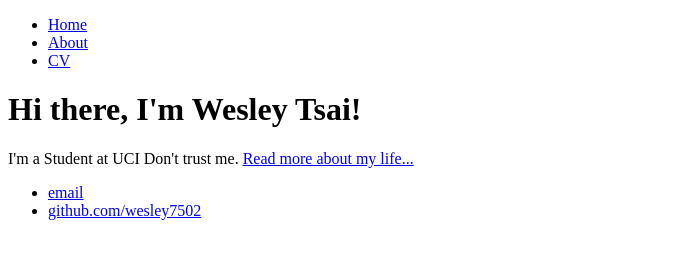
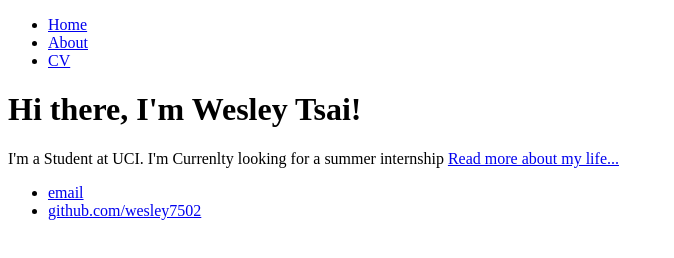
Before and after one commit to wesley7502/wesley7502.github.io, a plain HTML site: page index.html in a window 1280 px wide. Shown: the whole page, without its empty margins (0-674 px from the left). Drawn offline with Linux system fonts and the light colour scheme.

Commit message:
small text change

```diff
--- a/index.html
+++ b/index.html
@@ -14,7 +14,7 @@
 		<div class="container">
     		<div class="blurb">
         		<h1>Hi there, I'm Wesley Tsai!</h1>
-				<p>I'm a Student at UCI Don't trust me. <a href="/about">Read more about my life...</a></p>
+				<p>I'm a Student at UCI. I'm Currenlty looking for a summer internship <a href="/about">Read more about my life...</a></p>
     		</div><!-- /.blurb -->
 		</div><!-- /.container -->
 		<footer>
```
